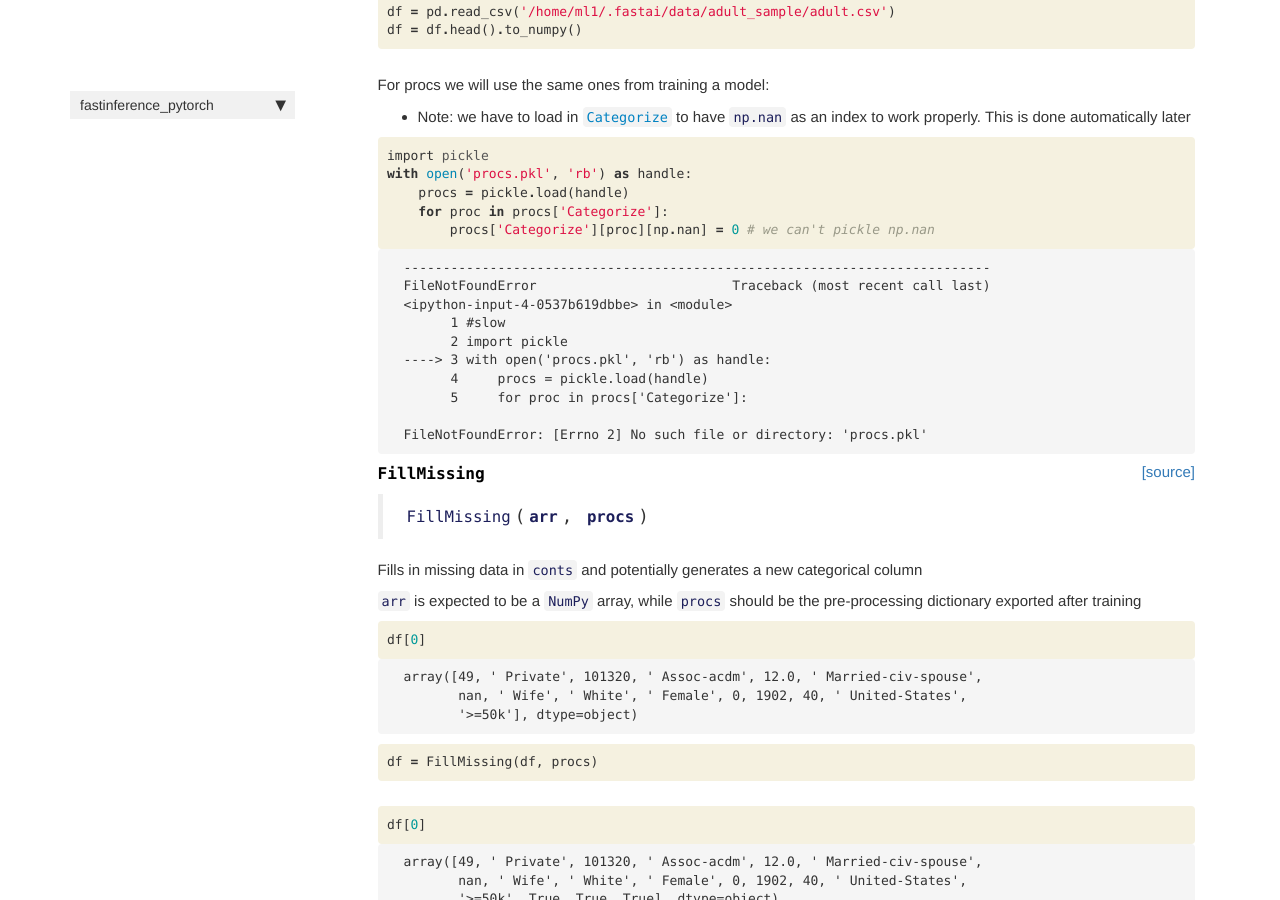
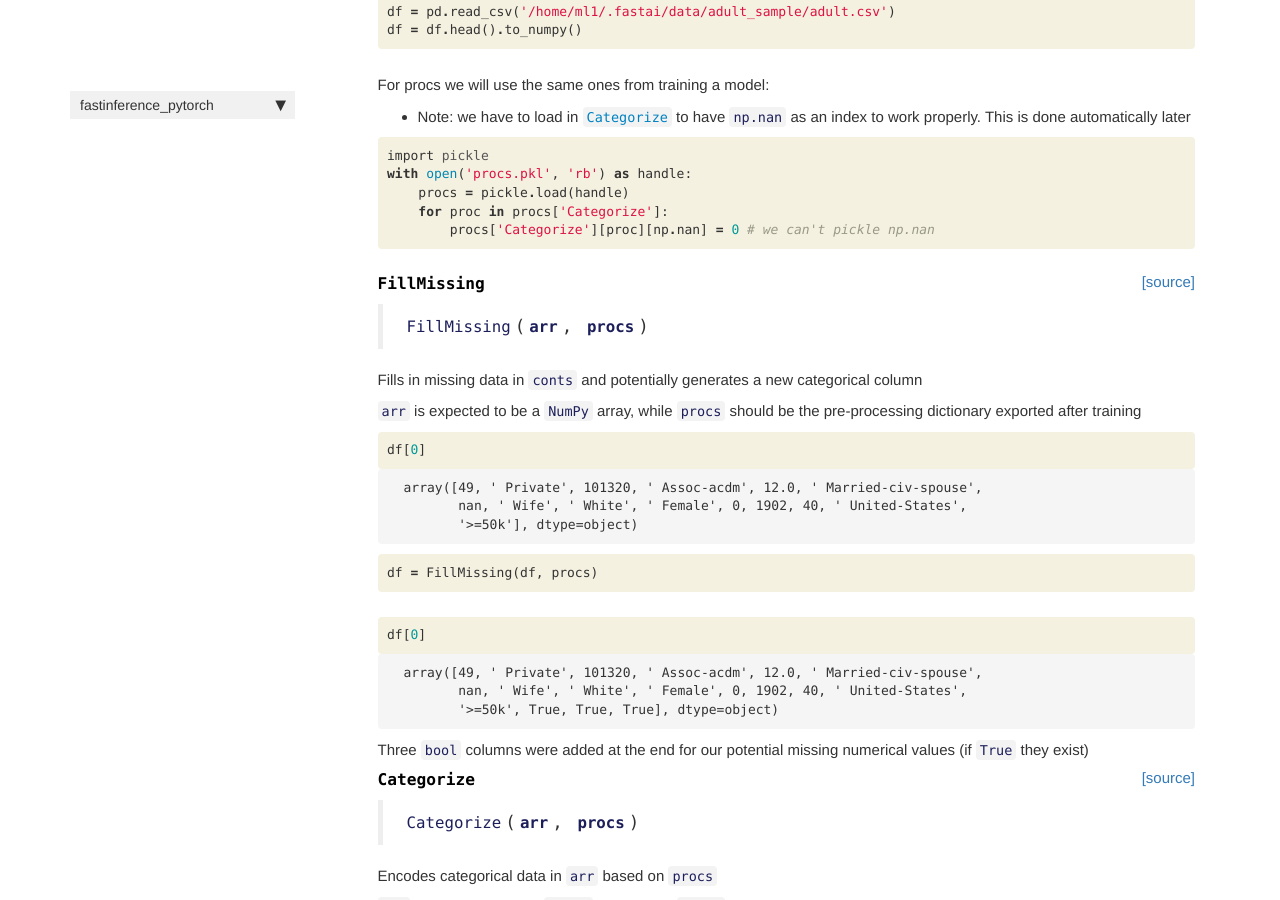
Before and after one commit to muellerzr/fastinference_pytorch, a Jekyll site: the page built from docs/tabular.html, in a window 1280 px wide and 900 px high, scrolled down 657 px. Built offline with Jekyll 4.4.1, drawn with Linux system fonts in a browser that asks for light colours; nearby versions of some CDN libraries; comment, search, counter and statistics services are not loaded.

Commit message:
update html

```diff
--- a/docs/tabular.html
+++ b/docs/tabular.html
@@ -85,29 +85,6 @@ description: "Methods for the tabular models, including data preperation and mod
 </pre></div>
 
     </div>
-</div>
-</div>
-
-<div class="output_wrapper">
-<div class="output">
-
-<div class="output_area">
-
-<div class="output_subarea output_text output_error">
-<pre>
-<span class="ansi-red-fg">---------------------------------------------------------------------------</span>
-<span class="ansi-red-fg">FileNotFoundError</span>                         Traceback (most recent call last)
-<span class="ansi-green-fg">&lt;ipython-input-4-0537b619dbbe&gt;</span> in <span class="ansi-cyan-fg">&lt;module&gt;</span>
-<span class="ansi-green-intense-fg ansi-bold">      1</span> <span class="ansi-red-fg">#slow</span>
-<span class="ansi-green-intense-fg ansi-bold">      2</span> <span class="ansi-green-fg">import</span> pickle
-<span class="ansi-green-fg">----&gt; 3</span><span class="ansi-red-fg"> </span><span class="ansi-green-fg">with</span> open<span class="ansi-blue-fg">(</span><span class="ansi-blue-fg">&#39;procs.pkl&#39;</span><span class="ansi-blue-fg">,</span> <span class="ansi-blue-fg">&#39;rb&#39;</span><span class="ansi-blue-fg">)</span> <span class="ansi-green-fg">as</span> handle<span class="ansi-blue-fg">:</span>
-<span class="ansi-green-intense-fg ansi-bold">      4</span>     procs <span class="ansi-blue-fg">=</span> pickle<span class="ansi-blue-fg">.</span>load<span class="ansi-blue-fg">(</span>handle<span class="ansi-blue-fg">)</span>
-<span class="ansi-green-intense-fg ansi-bold">      5</span>     <span class="ansi-green-fg">for</span> proc <span class="ansi-green-fg">in</span> procs<span class="ansi-blue-fg">[</span><span class="ansi-blue-fg">&#39;Categorize&#39;</span><span class="ansi-blue-fg">]</span><span class="ansi-blue-fg">:</span>
-
-<span class="ansi-red-fg">FileNotFoundError</span>: [Errno 2] No such file or directory: &#39;procs.pkl&#39;</pre>
-</div>
-</div>
-
 </div>
 </div>
 
```
